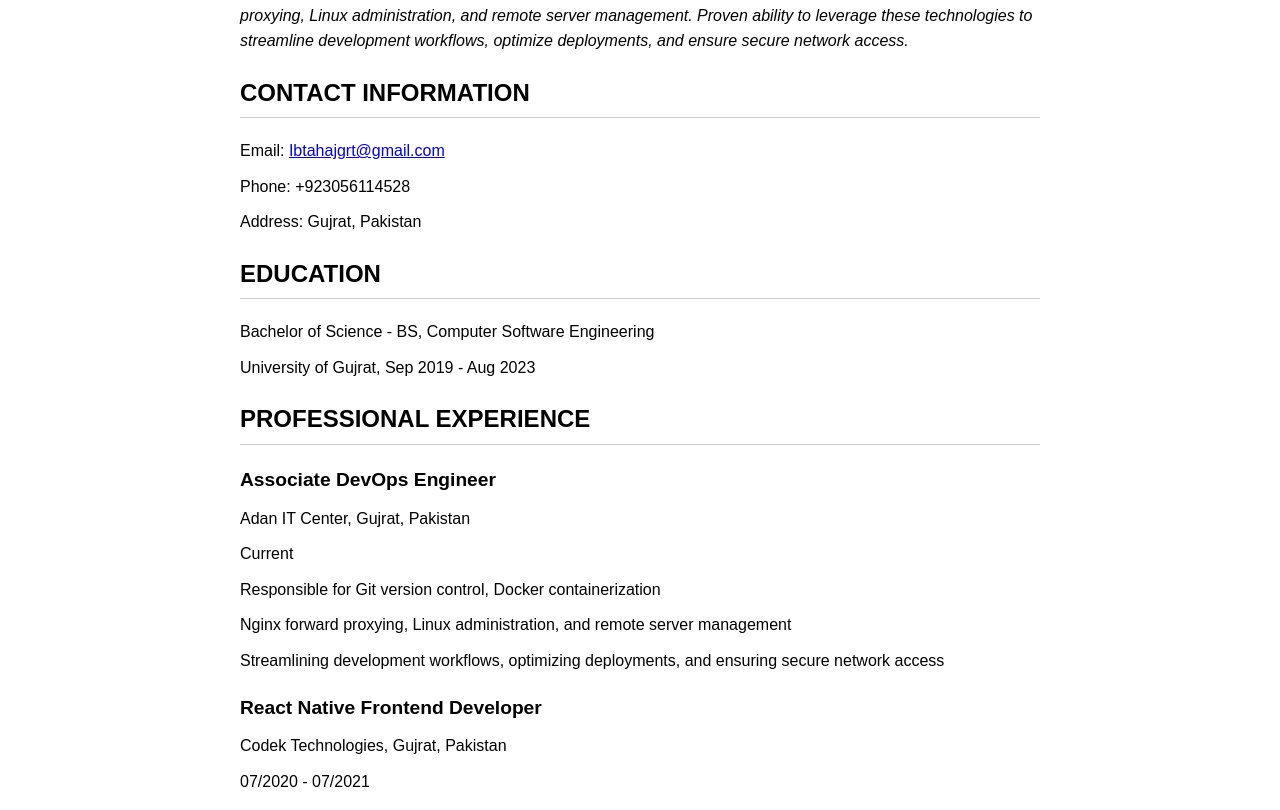
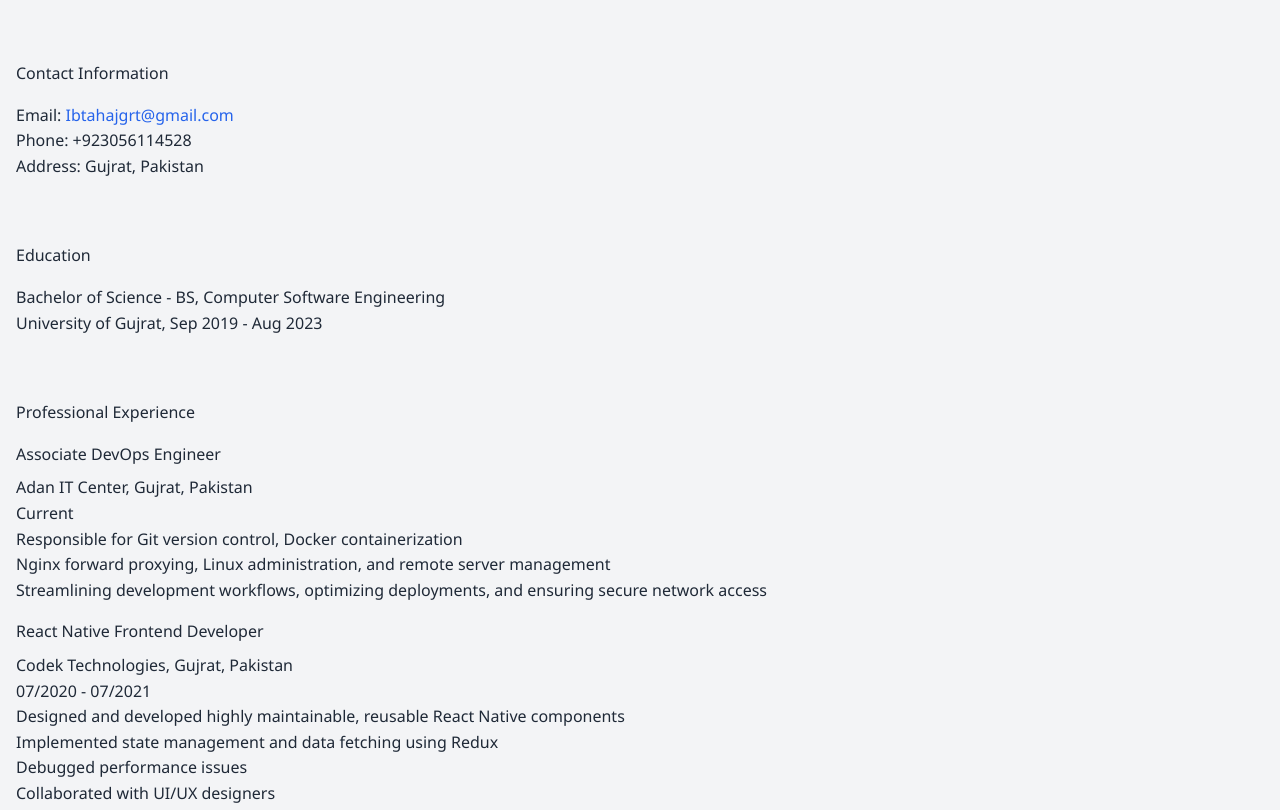
Before and after one commit to IbtahajAli/IbtahajAli.github.io, a plain HTML site: page index.html in a window 1280 px wide. Shown: the part 155-965 px from the top of the page. Drawn offline with nearby package versions, Linux system fonts and the light colour scheme.

Commit message:
"changes in html file

```diff
--- a/index.html
+++ b/index.html
@@ -4,38 +4,23 @@
     <meta charset="UTF-8">
     <meta name="viewport" content="width=device-width, initial-scale=1.0">
     <title>Ibtahaj Ali Butt - CV</title>
+    <link href="https://cdn.jsdelivr.net/npm/tailwindcss@2.2.19/dist/tailwind.min.css" rel="stylesheet">
     <style>
         body {
-            font-family: Arial, sans-serif;
+            font-family: 'Segoe UI', Tahoma, Geneva, Verdana, sans-serif;
             line-height: 1.6;
-            max-width: 800px;
-            margin: 0 auto;
-            padding: 20px;
-        }
-        h1, h2 {
-            font-size: 1.5em;
-            text-transform: uppercase;
-        }
-        h2 {
-            margin-top: 20px;
-            border-bottom: 1px solid #ccc;
-            padding-bottom: 5px;
-        }
-        .summary {
-            font-style: italic;
-            margin-bottom: 20px;
         }
         .section {
             margin-bottom: 20px;
         }
-        .section h3 {
-            font-size: 1.2em;
+        .section h2 {
+            font-size: 1.5em;
             margin-bottom: 10px;
+            border-bottom: 1px solid #333;
+            padding-bottom: 5px;
         }
         .section ul {
-            margin: 0;
-            padding: 0;
-            list-style-type: none;
+            padding-left: 20px;
         }
         .section ul li {
             margin-bottom: 10px;
@@ -50,44 +35,47 @@
         }
     </style>
 </head>
-<body>
-    <header>
-        <h1>Ibtahaj Ali Butt</h1>
-        <p>Associate DevOps Engineer at Adan IT Center</p>
-        <p class="summary">Highly skilled professional with experience in Git version control, Docker containerization, Nginx forward proxying, Linux administration, and remote server management. Proven ability to leverage these technologies to streamline development workflows, optimize deployments, and ensure secure network access.</p>
+<body class="bg-gray-100 text-gray-800">
+    <header class="container mx-auto px-4 py-8">
+        <h1 class="text-3xl font-bold">Ibtahaj Ali Butt</h1>
+        <p class="text-lg">Associate DevOps Engineer at Adan IT Center</p>
+        <p class="italic text-sm mt-4">Highly skilled professional with experience in Git version control, Docker containerization, Nginx forward proxying, Linux administration, and remote server management. Proven ability to leverage these technologies to streamline development workflows, optimize deployments, and ensure secure network access.</p>
     </header>
 
-    <section class="section">
+    <section class="container mx-auto px-4 py-8">
         <h2>Contact Information</h2>
-        <ul>
-            <li>Email: <a href="mailto:Ibtahajgrt@gmail.com">Ibtahajgrt@gmail.com</a></li>
+        <ul class="mt-4">
+            <li>Email: <a href="mailto:Ibtahajgrt@gmail.com" class="text-blue-600">Ibtahajgrt@gmail.com</a></li>
             <li>Phone: +923056114528</li>
             <li>Address: Gujrat, Pakistan</li>
         </ul>
     </section>
 
-    <section class="section">
+    <section class="container mx-auto px-4 py-8">
         <h2>Education</h2>
-        <ul>
+        <ul class="mt-4">
             <li>Bachelor of Science - BS, Computer Software Engineering</li>
             <li>University of Gujrat, Sep 2019 - Aug 2023</li>
         </ul>
     </section>
 
-    <section class="section">
+    <section class="container mx-auto px-4 py-8">
         <h2>Professional Experience</h2>
 
+        <div class="mt-4">
             <h3>Associate DevOps Engineer</h3>
-        <ul>
+            <ul class="mt-2">
                 <li>Adan IT Center, Gujrat, Pakistan</li>
                 <li>Current</li>
                 <li>Responsible for Git version control, Docker containerization</li>
                 <li>Nginx forward proxying, Linux administration, and remote server management</li>
                 <li>Streamlining development workflows, optimizing deployments, and ensuring secure network access</li>
             </ul>
+        </div>
 
+        <div class="mt-4">
             <h3>React Native Frontend Developer</h3>
-        <ul>
+            <ul class="mt-2">
                 <li>Codek Technologies, Gujrat, Pakistan</li>
                 <li>07/2020 - 07/2021</li>
                 <li>Designed and developed highly maintainable, reusable React Native components</li>
@@ -95,30 +83,33 @@
                 <li>Debugged performance issues</li>
                 <li>Collaborated with UI/UX designers</li>
             </ul>
+        </div>
 
+        <div class="mt-4">
             <h3>Python Django Intern</h3>
-        <ul>
+            <ul class="mt-2">
                 <li>Devsinc, Lahore, Pakistan</li>
                 <li>10/2023 - 12/2023</li>
                 <li>Implemented user authentication and authorization</li>
                 <li>Developed forms and views</li>
                 <li>Worked with templates to render dynamic content based on user data</li>
             </ul>
+        </div>
     </section>
 
-    <section class="section">
+    <section class="container mx-auto px-4 py-8">
         <h2>Technical Skills</h2>
-        <ul>
-            <li>React Native </li>
-            <li>JavaScript   </li>
-            <li>Python       </li>
-            <li>Django       </li>
-            <li>Bash         </li>
+        <ul class="mt-4">
+            <li>React Native</li>
+            <li>JavaScript</li>
+            <li>Python</li>
+            <li>Django</li>
+            <li>Bash</li>
         </ul>
     </section>
 
-    <footer>
-        <p>&copy; 2024 Ibtahaj Ali Butt. All rights reserved. | <a href="https://www.linkedin.com/in/ibtahaj-ali-%F0%9F%87%B5%F0%9F%87%B8-3aa826225/">LinkedIn Profile</a></p>
+    <footer class="container mx-auto px-4 py-8">
+        <p>&copy; 2024 Ibtahaj Ali Butt. All rights reserved. | <a href="https://www.linkedin.com/in/ibtahaj-ali-%F0%9F%87%B5%F0%9F%87%B8-3aa826225/" class="text-blue-600">LinkedIn Profile</a></p>
     </footer>
 </body>
 </html>
```
Lines whose indentation alone changed are shown as unchanged.
